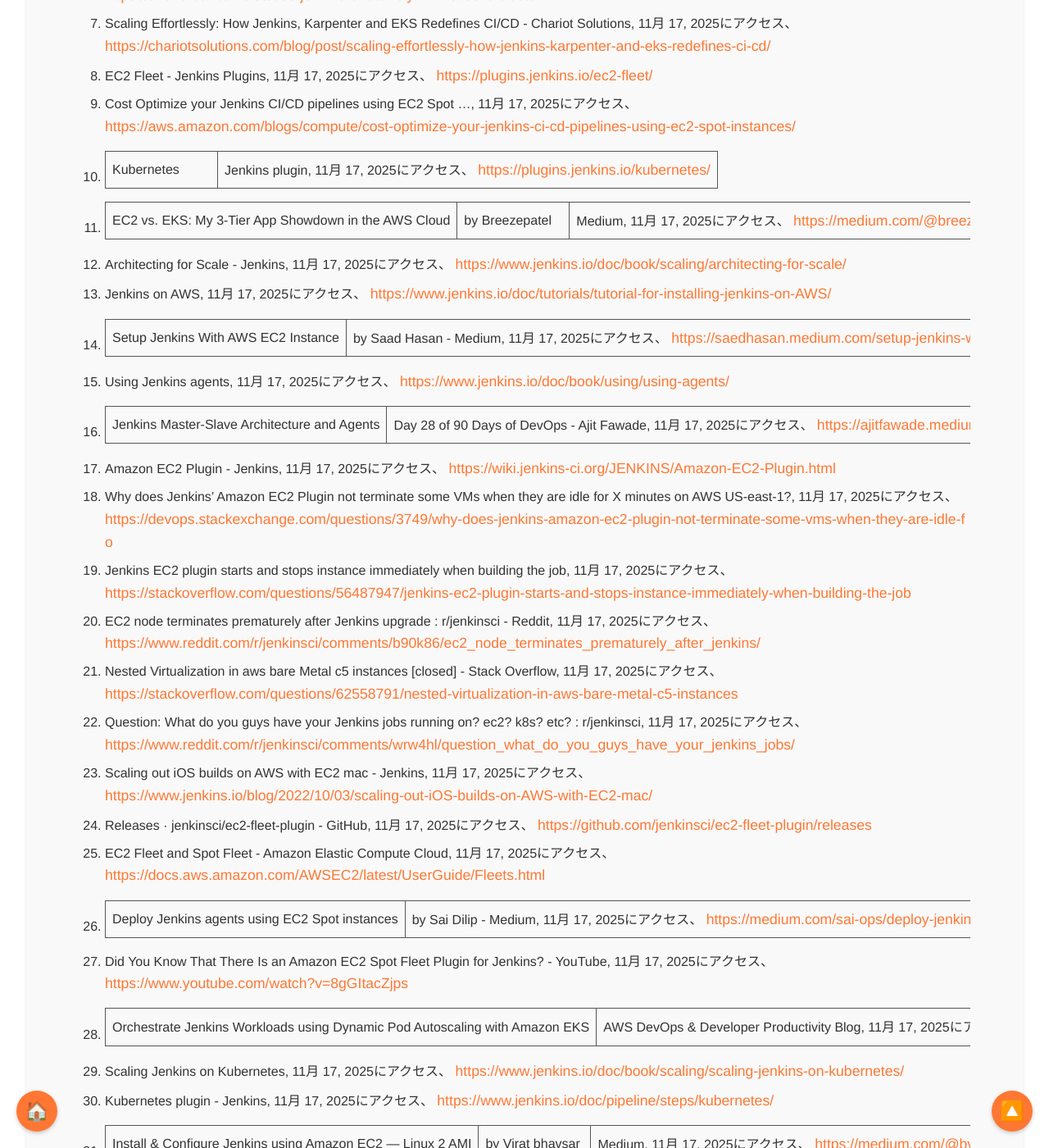
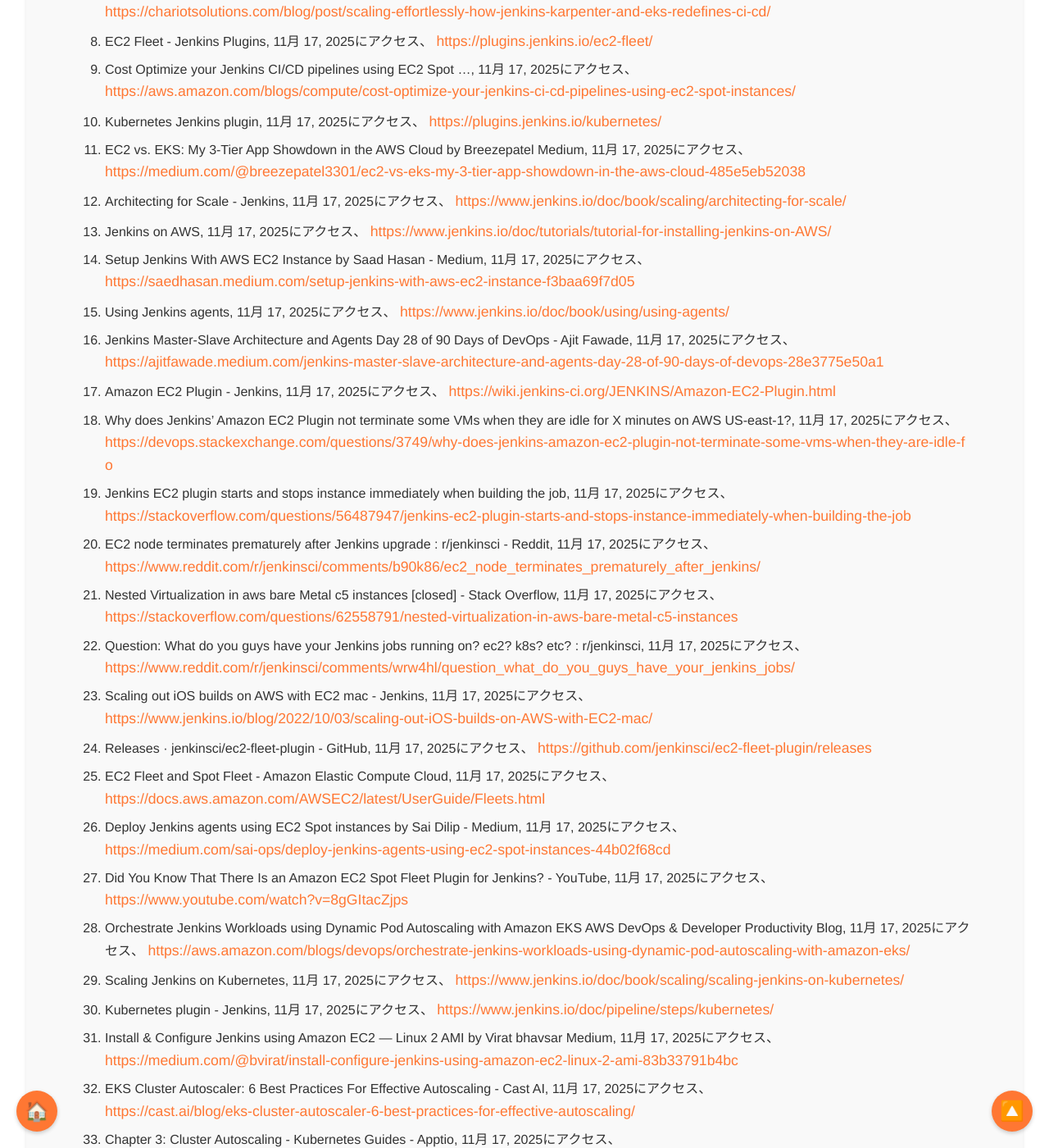
Before and after one commit to aegisfleet/share-deepresearch, a Jekyll site: the page built from _topics/jenkins-dynamic-agent/index.md, in a window 1280 px wide and 1400 px high, scrolled down 16869 px. Shown: the whole window at 82% size. Built offline with Jekyll 4.4.1, drawn with Linux system fonts in a browser that asks for light colours; nearby versions of some CDN libraries; some of the changed text lies outside the part shown.

Commit message:
Auto update files

```diff
--- a/_topics/jenkins-dynamic-agent/index.md
+++ b/_topics/jenkins-dynamic-agent/index.md
@@ -353,20 +353,20 @@ Fargateは「ノード管理」の問題を解決しますが 6、代わりに
 
 1. Using Dynamic Build Agents To Automate Scaling In Jenkins ..., 11月 17, 2025にアクセス、 [https://octopus.com/blog/jenkins-dynamic-build-agents](https://octopus.com/blog/jenkins-dynamic-build-agents)
 2. Jenkins on Kubernetes: Dynamic Agents & Effortless Scalability for Modern CI/CD, 11月 17, 2025にアクセス、 [https://dev.to/alex\_aslam/jenkins-on-kubernetes-dynamic-agents-effortless-scalability-for-modern-cicd-2ff3](https://dev.to/alex_aslam/jenkins-on-kubernetes-dynamic-agents-effortless-scalability-for-modern-cicd-2ff3)
-3. Jenkins on Fargate and ec2 Spotfleet | by Chetan Patel \- Medium, 11月 17, 2025にアクセス、 [https://medium.com/@chetlo/jenkins-on-fargate-and-ec2-spotfleet-b6fd62e98fdb](https://medium.com/@chetlo/jenkins-on-fargate-and-ec2-spotfleet-b6fd62e98fdb)
+3. Jenkins on Fargate and ec2 Spotfleet by Chetan Patel \- Medium, 11月 17, 2025にアクセス、 [https://medium.com/@chetlo/jenkins-on-fargate-and-ec2-spotfleet-b6fd62e98fdb](https://medium.com/@chetlo/jenkins-on-fargate-and-ec2-spotfleet-b6fd62e98fdb)
 4. Jenkins Integration in Kubernetes (Dynamic Agents) \- Comtrade 360, 11月 17, 2025にアクセス、 [https://www.comtrade360.com/insights/jenkins-integration-in-kubernetes-dynamic-agents/](https://www.comtrade360.com/insights/jenkins-integration-in-kubernetes-dynamic-agents/)
-5. Amazon EC2 | Jenkins plugin, 11月 17, 2025にアクセス、 [https://plugins.jenkins.io/ec2/](https://plugins.jenkins.io/ec2/)
+5. Amazon EC2 Jenkins plugin, 11月 17, 2025にアクセス、 [https://plugins.jenkins.io/ec2/](https://plugins.jenkins.io/ec2/)
 6. How to Use Jenkins Effectively With ECS/EKS Cluster \- DZone, 11月 17, 2025にアクセス、 [https://dzone.com/articles/use-jenkins-effectively-with-ecseks-cluster](https://dzone.com/articles/use-jenkins-effectively-with-ecseks-cluster)
 7. Scaling Effortlessly: How Jenkins, Karpenter and EKS Redefines CI/CD \- Chariot Solutions, 11月 17, 2025にアクセス、 [https://chariotsolutions.com/blog/post/scaling-effortlessly-how-jenkins-karpenter-and-eks-redefines-ci-cd/](https://chariotsolutions.com/blog/post/scaling-effortlessly-how-jenkins-karpenter-and-eks-redefines-ci-cd/)
 8. EC2 Fleet \- Jenkins Plugins, 11月 17, 2025にアクセス、 [https://plugins.jenkins.io/ec2-fleet/](https://plugins.jenkins.io/ec2-fleet/)
 9. Cost Optimize your Jenkins CI/CD pipelines using EC2 Spot ..., 11月 17, 2025にアクセス、 [https://aws.amazon.com/blogs/compute/cost-optimize-your-jenkins-ci-cd-pipelines-using-ec2-spot-instances/](https://aws.amazon.com/blogs/compute/cost-optimize-your-jenkins-ci-cd-pipelines-using-ec2-spot-instances/)
-10. Kubernetes | Jenkins plugin, 11月 17, 2025にアクセス、 [https://plugins.jenkins.io/kubernetes/](https://plugins.jenkins.io/kubernetes/)
-11. EC2 vs. EKS: My 3-Tier App Showdown in the AWS Cloud | by Breezepatel | Medium, 11月 17, 2025にアクセス、 [https://medium.com/@breezepatel3301/ec2-vs-eks-my-3-tier-app-showdown-in-the-aws-cloud-485e5eb52038](https://medium.com/@breezepatel3301/ec2-vs-eks-my-3-tier-app-showdown-in-the-aws-cloud-485e5eb52038)
+10. Kubernetes Jenkins plugin, 11月 17, 2025にアクセス、 [https://plugins.jenkins.io/kubernetes/](https://plugins.jenkins.io/kubernetes/)
+11. EC2 vs. EKS: My 3-Tier App Showdown in the AWS Cloud by Breezepatel Medium, 11月 17, 2025にアクセス、 [https://medium.com/@breezepatel3301/ec2-vs-eks-my-3-tier-app-showdown-in-the-aws-cloud-485e5eb52038](https://medium.com/@breezepatel3301/ec2-vs-eks-my-3-tier-app-showdown-in-the-aws-cloud-485e5eb52038)
 12. Architecting for Scale \- Jenkins, 11月 17, 2025にアクセス、 [https://www.jenkins.io/doc/book/scaling/architecting-for-scale/](https://www.jenkins.io/doc/book/scaling/architecting-for-scale/)
 13. Jenkins on AWS, 11月 17, 2025にアクセス、 [https://www.jenkins.io/doc/tutorials/tutorial-for-installing-jenkins-on-AWS/](https://www.jenkins.io/doc/tutorials/tutorial-for-installing-jenkins-on-AWS/)
-14. Setup Jenkins With AWS EC2 Instance | by Saad Hasan \- Medium, 11月 17, 2025にアクセス、 [https://saedhasan.medium.com/setup-jenkins-with-aws-ec2-instance-f3baa69f7d05](https://saedhasan.medium.com/setup-jenkins-with-aws-ec2-instance-f3baa69f7d05)
+14. Setup Jenkins With AWS EC2 Instance by Saad Hasan \- Medium, 11月 17, 2025にアクセス、 [https://saedhasan.medium.com/setup-jenkins-with-aws-ec2-instance-f3baa69f7d05](https://saedhasan.medium.com/setup-jenkins-with-aws-ec2-instance-f3baa69f7d05)
 15. Using Jenkins agents, 11月 17, 2025にアクセス、 [https://www.jenkins.io/doc/book/using/using-agents/](https://www.jenkins.io/doc/book/using/using-agents/)
-16. Jenkins Master-Slave Architecture and Agents | Day 28 of 90 Days of DevOps \- Ajit Fawade, 11月 17, 2025にアクセス、 [https://ajitfawade.medium.com/jenkins-master-slave-architecture-and-agents-day-28-of-90-days-of-devops-28e3775e50a1](https://ajitfawade.medium.com/jenkins-master-slave-architecture-and-agents-day-28-of-90-days-of-devops-28e3775e50a1)
+16. Jenkins Master-Slave Architecture and Agents Day 28 of 90 Days of DevOps \- Ajit Fawade, 11月 17, 2025にアクセス、 [https://ajitfawade.medium.com/jenkins-master-slave-architecture-and-agents-day-28-of-90-days-of-devops-28e3775e50a1](https://ajitfawade.medium.com/jenkins-master-slave-architecture-and-agents-day-28-of-90-days-of-devops-28e3775e50a1)
 17. Amazon EC2 Plugin \- Jenkins, 11月 17, 2025にアクセス、 [https://wiki.jenkins-ci.org/JENKINS/Amazon-EC2-Plugin.html](https://wiki.jenkins-ci.org/JENKINS/Amazon-EC2-Plugin.html)
 18. Why does Jenkins' Amazon EC2 Plugin not terminate some VMs when they are idle for X minutes on AWS US-east-1?, 11月 17, 2025にアクセス、 [https://devops.stackexchange.com/questions/3749/why-does-jenkins-amazon-ec2-plugin-not-terminate-some-vms-when-they-are-idle-fo](https://devops.stackexchange.com/questions/3749/why-does-jenkins-amazon-ec2-plugin-not-terminate-some-vms-when-they-are-idle-fo)
 19. Jenkins EC2 plugin starts and stops instance immediately when building the job, 11月 17, 2025にアクセス、 [https://stackoverflow.com/questions/56487947/jenkins-ec2-plugin-starts-and-stops-instance-immediately-when-building-the-job](https://stackoverflow.com/questions/56487947/jenkins-ec2-plugin-starts-and-stops-instance-immediately-when-building-the-job)
@@ -376,12 +376,12 @@ Fargateは「ノード管理」の問題を解決しますが 6、代わりに
 23. Scaling out iOS builds on AWS with EC2 mac \- Jenkins, 11月 17, 2025にアクセス、 [https://www.jenkins.io/blog/2022/10/03/scaling-out-iOS-builds-on-AWS-with-EC2-mac/](https://www.jenkins.io/blog/2022/10/03/scaling-out-iOS-builds-on-AWS-with-EC2-mac/)
 24. Releases · jenkinsci/ec2-fleet-plugin \- GitHub, 11月 17, 2025にアクセス、 [https://github.com/jenkinsci/ec2-fleet-plugin/releases](https://github.com/jenkinsci/ec2-fleet-plugin/releases)
 25. EC2 Fleet and Spot Fleet \- Amazon Elastic Compute Cloud, 11月 17, 2025にアクセス、 [https://docs.aws.amazon.com/AWSEC2/latest/UserGuide/Fleets.html](https://docs.aws.amazon.com/AWSEC2/latest/UserGuide/Fleets.html)
-26. Deploy Jenkins agents using EC2 Spot instances | by Sai Dilip \- Medium, 11月 17, 2025にアクセス、 [https://medium.com/sai-ops/deploy-jenkins-agents-using-ec2-spot-instances-44b02f68cd](https://medium.com/sai-ops/deploy-jenkins-agents-using-ec2-spot-instances-44b02f68cd)
+26. Deploy Jenkins agents using EC2 Spot instances by Sai Dilip \- Medium, 11月 17, 2025にアクセス、 [https://medium.com/sai-ops/deploy-jenkins-agents-using-ec2-spot-instances-44b02f68cd](https://medium.com/sai-ops/deploy-jenkins-agents-using-ec2-spot-instances-44b02f68cd)
 27. Did You Know That There Is an Amazon EC2 Spot Fleet Plugin for Jenkins? \- YouTube, 11月 17, 2025にアクセス、 [https://www.youtube.com/watch?v=8gGItacZjps](https://www.youtube.com/watch?v=8gGItacZjps)
-28. Orchestrate Jenkins Workloads using Dynamic Pod Autoscaling with Amazon EKS | AWS DevOps & Developer Productivity Blog, 11月 17, 2025にアクセス、 [https://aws.amazon.com/blogs/devops/orchestrate-jenkins-workloads-using-dynamic-pod-autoscaling-with-amazon-eks/](https://aws.amazon.com/blogs/devops/orchestrate-jenkins-workloads-using-dynamic-pod-autoscaling-with-amazon-eks/)
+28. Orchestrate Jenkins Workloads using Dynamic Pod Autoscaling with Amazon EKS AWS DevOps & Developer Productivity Blog, 11月 17, 2025にアクセス、 [https://aws.amazon.com/blogs/devops/orchestrate-jenkins-workloads-using-dynamic-pod-autoscaling-with-amazon-eks/](https://aws.amazon.com/blogs/devops/orchestrate-jenkins-workloads-using-dynamic-pod-autoscaling-with-amazon-eks/)
 29. Scaling Jenkins on Kubernetes, 11月 17, 2025にアクセス、 [https://www.jenkins.io/doc/book/scaling/scaling-jenkins-on-kubernetes/](https://www.jenkins.io/doc/book/scaling/scaling-jenkins-on-kubernetes/)
 30. Kubernetes plugin \- Jenkins, 11月 17, 2025にアクセス、 [https://www.jenkins.io/doc/pipeline/steps/kubernetes/](https://www.jenkins.io/doc/pipeline/steps/kubernetes/)
-31. Install & Configure Jenkins using Amazon EC2 — Linux 2 AMI | by Virat bhavsar | Medium, 11月 17, 2025にアクセス、 [https://medium.com/@bvirat/install-configure-jenkins-using-amazon-ec2-linux-2-ami-83b33791b4bc](https://medium.com/@bvirat/install-configure-jenkins-using-amazon-ec2-linux-2-ami-83b33791b4bc)
+31. Install & Configure Jenkins using Amazon EC2 — Linux 2 AMI by Virat bhavsar Medium, 11月 17, 2025にアクセス、 [https://medium.com/@bvirat/install-configure-jenkins-using-amazon-ec2-linux-2-ami-83b33791b4bc](https://medium.com/@bvirat/install-configure-jenkins-using-amazon-ec2-linux-2-ami-83b33791b4bc)
 32. EKS Cluster Autoscaler: 6 Best Practices For Effective Autoscaling \- Cast AI, 11月 17, 2025にアクセス、 [https://cast.ai/blog/eks-cluster-autoscaler-6-best-practices-for-effective-autoscaling/](https://cast.ai/blog/eks-cluster-autoscaler-6-best-practices-for-effective-autoscaling/)
 33. Chapter 3: Cluster Autoscaling \- Kubernetes Guides \- Apptio, 11月 17, 2025にアクセス、 [https://www.apptio.com/topics/kubernetes/autoscaling/cluster/](https://www.apptio.com/topics/kubernetes/autoscaling/cluster/)
 34. EKS Auto Mode & Karpenter: Supercharge your Kubernetes Management \- nOps, 11月 17, 2025にアクセス、 [https://www.nops.io/blog/revolutionizing-kubernetes-management-with-eks-auto-mode-karpenter/](https://www.nops.io/blog/revolutionizing-kubernetes-management-with-eks-auto-mode-karpenter/)
@@ -398,11 +398,11 @@ Fargateは「ノード管理」の問題を解決しますが 6、代わりに
 45. Building a serverless Jenkins environment on AWS Fargate, 11月 17, 2025にアクセス、 [https://aws.amazon.com/blogs/devops/building-a-serverless-jenkins-environment-on-aws-fargate/](https://aws.amazon.com/blogs/devops/building-a-serverless-jenkins-environment-on-aws-fargate/)
 46. jenkinsci/amazon-ecs-plugin: Amazon EC2 Container Service Plugin for Jenkins \- GitHub, 11月 17, 2025にアクセス、 [https://github.com/jenkinsci/amazon-ecs-plugin](https://github.com/jenkinsci/amazon-ecs-plugin)
 47. Amazon Elastic Container Service (ECS) / Fargate \- Jenkins Plugins, 11月 17, 2025にアクセス、 [https://plugins.jenkins.io/amazon-ecs](https://plugins.jenkins.io/amazon-ecs)
-48. Amazon Elastic Container Service (ECS) / Fargate | Jenkins plugin, 11月 17, 2025にアクセス、 [https://plugins.jenkins.io/amazon-ecs/](https://plugins.jenkins.io/amazon-ecs/)
+48. Amazon Elastic Container Service (ECS) / Fargate Jenkins plugin, 11月 17, 2025にアクセス、 [https://plugins.jenkins.io/amazon-ecs/](https://plugins.jenkins.io/amazon-ecs/)
 49. Jenkins with AWS Fargate using ECS-Fargate plugin \- Stack Overflow, 11月 17, 2025にアクセス、 [https://stackoverflow.com/questions/66705333/jenkins-with-aws-fargate-using-ecs-fargate-plugin](https://stackoverflow.com/questions/66705333/jenkins-with-aws-fargate-using-ecs-fargate-plugin)
-50. Jenkins on AWS: A Deep Dive into CI/CD Best Practices | by Vagharsh Kandilian \- Medium, 11月 17, 2025にアクセス、 [https://medium.com/@vagharshkandilian/jenkins-on-aws-a-deep-dive-into-ci-cd-best-practices-b5b57665030a](https://medium.com/@vagharshkandilian/jenkins-on-aws-a-deep-dive-into-ci-cd-best-practices-b5b57665030a)
+50. Jenkins on AWS: A Deep Dive into CI/CD Best Practices by Vagharsh Kandilian \- Medium, 11月 17, 2025にアクセス、 [https://medium.com/@vagharshkandilian/jenkins-on-aws-a-deep-dive-into-ci-cd-best-practices-b5b57665030a](https://medium.com/@vagharshkandilian/jenkins-on-aws-a-deep-dive-into-ci-cd-best-practices-b5b57665030a)
 51. Get started with AWS Fargate for your cluster \- Amazon EKS, 11月 17, 2025にアクセス、 [https://docs.aws.amazon.com/eks/latest/userguide/fargate-getting-started.html](https://docs.aws.amazon.com/eks/latest/userguide/fargate-getting-started.html)
-52. EKS Fargate Profile setup | EKS Tutorial for Beginners \- 7 \- YouTube, 11月 17, 2025にアクセス、 [https://www.youtube.com/watch?v=KahZJkMpcEw](https://www.youtube.com/watch?v=KahZJkMpcEw)
+52. EKS Fargate Profile setup EKS Tutorial for Beginners \- 7 \- YouTube, 11月 17, 2025にアクセス、 [https://www.youtube.com/watch?v=KahZJkMpcEw](https://www.youtube.com/watch?v=KahZJkMpcEw)
 53. Deploy a Jenkins on AWS (with fargate): ECS or EKS : r/jenkinsci \- Reddit, 11月 17, 2025にアクセス、 [https://www.reddit.com/r/jenkinsci/comments/13i83jj/deploy\_a\_jenkins\_on\_aws\_with\_fargate\_ecs\_or\_eks/](https://www.reddit.com/r/jenkinsci/comments/13i83jj/deploy_a_jenkins_on_aws_with_fargate_ecs_or_eks/)
 54. How to build container images with Amazon EKS on Fargate, 11月 17, 2025にアクセス、 [https://aws.amazon.com/blogs/containers/how-to-build-container-images-with-amazon-eks-on-fargate/](https://aws.amazon.com/blogs/containers/how-to-build-container-images-with-amazon-eks-on-fargate/)
 55. difference between EKS, ECS and Autoscaling for a simple backend server : r/aws \- Reddit, 11月 17, 2025にアクセス、 [https://www.reddit.com/r/aws/comments/mqbcg3/difference\_between\_eks\_ecs\_and\_autoscaling\_for\_a/](https://www.reddit.com/r/aws/comments/mqbcg3/difference_between_eks_ecs_and_autoscaling_for_a/)
```
